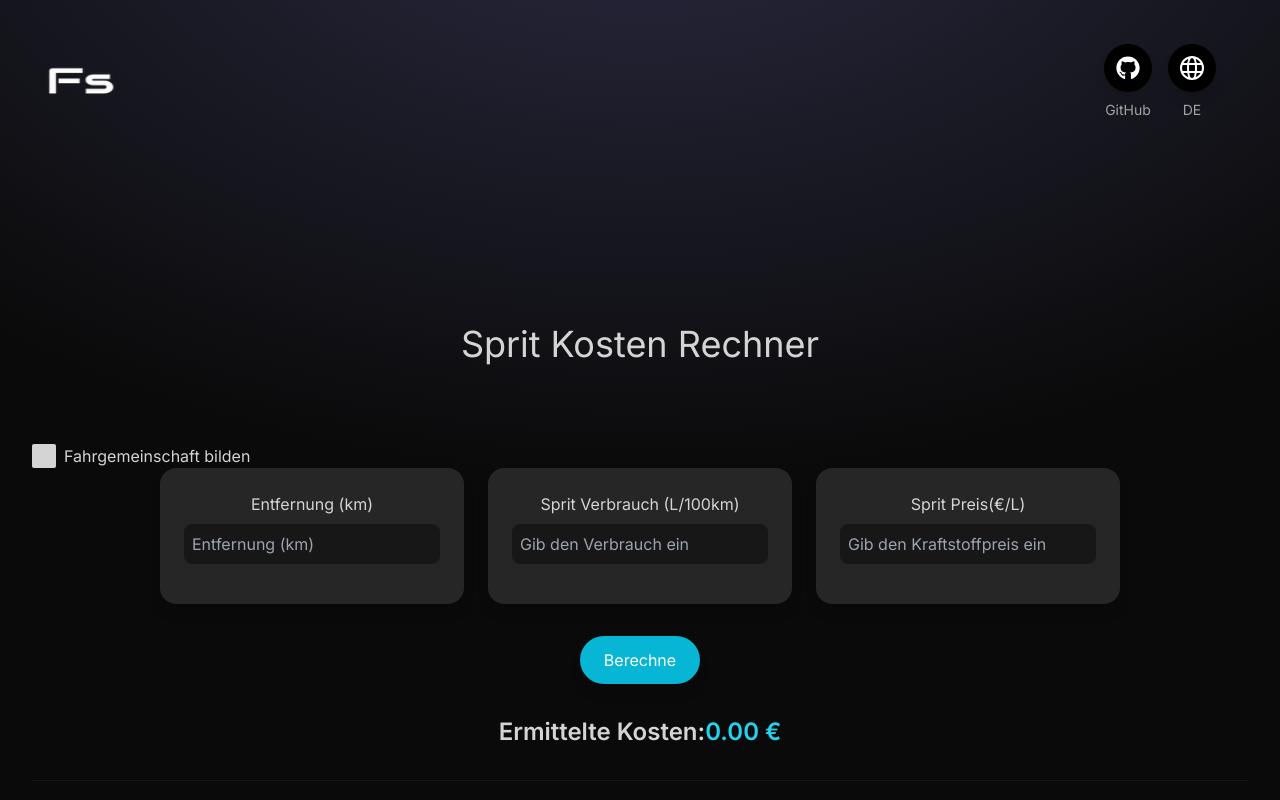
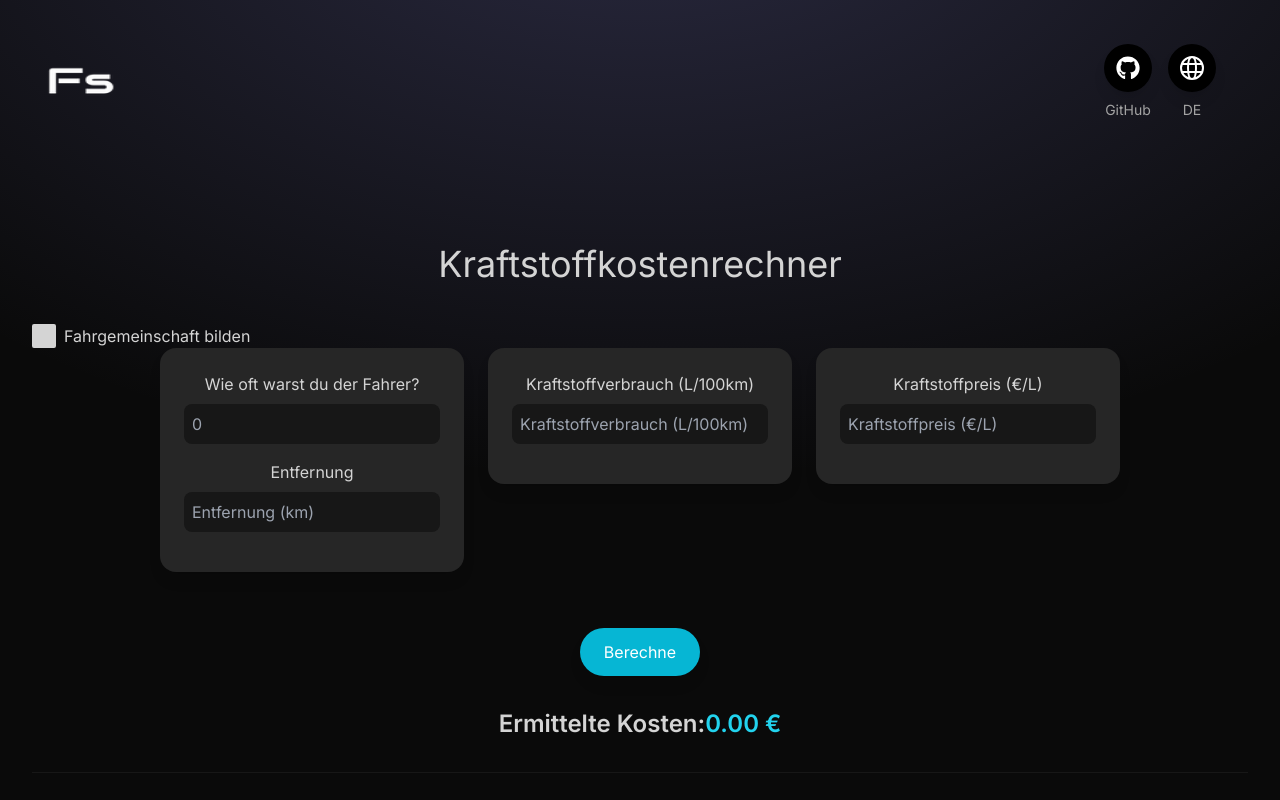
Before and after one commit to Sebu-Dev/fuel_cost_calculator, a React app in the folder spritkostenrechner/: page / in a window 1280 px wide. Shown: the top 800 px of the page. Built offline with nearby package versions, Linux system fonts and the light colour scheme; the HTML template or start-up script is replaced by a standard one.

Commit message:
refactor: remove duplicated code feat: added translations

```diff
--- a/spritkostenrechner/src/components/Calculator/CarPool.tsx
+++ b/spritkostenrechner/src/components/Calculator/CarPool.tsx
@@ -1,5 +1,6 @@
 import React from 'react';
-import Distance from './Distance';
+import { useLanguage } from '../../context/LanguageContext';
+import { TripInput } from './TripInput';
 
 interface CarPoolProps {
   driverTrips: number | 0;
@@ -22,36 +23,33 @@ export const CarPool: React.FC<CarPoolProps> = ({
   setPassengerDistance,
   setPassengerTrips
 }) => {
+  const { translations } = useLanguage();
+
   return (
     <div className="flex flex-wrap justify-center gap-6 mt-6">
-      {/* Wie oft warst du der Fahrer? */}
-      <div className="w-full sm:w-1/3 lg:w-1/4">
-        <div className="flex flex-col items-center bg-neutral-800 p-6 rounded-2xl shadow-lg">
-          <label className="mb-2 text-neutral-300">Wie oft warst du der Fahrer?</label>
-          <input
-            type="number"
-            value={driverTrips}
-            onChange={(e) => setDriverTrips(Number(e.target.value))}
-            className="bg-neutral-900 text-neutral-300 rounded-lg p-2 mb-4 w-full"
-            placeholder="Anzahl der Fahrten als Fahrer"
-          />
-        </div>
-      </div>
-      <Distance distance={driverDistance} setDistance={setDriverDistance} />
-      {/* Wie oft warst du der Mitfahrer? */}
-      <div className="w-full sm:w-1/3 lg:w-1/4">
-        <div className="flex flex-col items-center bg-neutral-800 p-6 rounded-2xl shadow-lg">
-          <label className="mb-2 text-neutral-300">Wie oft warst du Mitfahrer?</label>
-          <input
-            type="number"
-            value={passengerTrips}
-            onChange={(e) => setPassengerTrips(Number(e.target.value))}
-            className="bg-neutral-900 text-neutral-300 rounded-lg p-2 mb-4 w-full"
-            placeholder="Anzahl der Fahrten als Mitfahrer"
-          />
-        </div>
-      </div>
-      <Distance distance={passengerDistance} setDistance={setPassengerDistance} />
+      {/* Fahrer */}
+      <TripInput
+        title={translations.CARPOOL.DRIVER.TITLE}
+        distanceLabel={translations.CARPOOL.DRIVER.DISTANCELABLE}
+        tripsValue={driverTrips}
+        distanceValue={driverDistance}
+        onTripsChange={setDriverTrips}
+        onDistanceChange={setDriverDistance}
+        placeholderTrips={translations.CARPOOL.DRIVER.TRIPSPLACEHOLDER}
+        placeholderDistance={translations.CARPOOL.DRIVER.DISTANCEPLACEHOLDER}
+      />
+
+      {/* Mitfahrer */}
+      <TripInput
+        title={translations.CARPOOL.PASSENGER.TITLE}
+        distanceLabel={translations.CARPOOL.PASSENGER.DISTANCELABLE}
+        tripsValue={passengerTrips}
+        distanceValue={passengerDistance}
+        onTripsChange={setPassengerTrips}
+        onDistanceChange={setPassengerDistance}
+        placeholderTrips={translations.CARPOOL.PASSENGER.TRIPSPLACEHOLDER}
+        placeholderDistance={translations.CARPOOL.PASSENGER.DISTANCEPLACEHOLDER}
+      />
     </div>
   );
 };
--- a/spritkostenrechner/src/components/Calculator/Distance.tsx
+++ b/spritkostenrechner/src/components/Calculator/Distance.tsx
@@ -10,15 +10,15 @@ export const Distance: React.FC<DistanceProps> = ({ distance, setDistance }) =>
   const { translations } = useLanguage();
 
   return (
-    <div className="w-full sm:w-1/3 lg:w-1/4">
+    <div>
       <div className="flex flex-col items-center bg-neutral-800 p-6 rounded-2xl shadow-lg">
-        <label className="mb-2 text-neutral-300">{translations.FUELCOSTCALCULATOR.distance}</label>
+        <label className="mb-2 text-neutral-300">{translations.FUELCOSTCALCULATOR.DISTANCE}</label>
         <input
           type="number"
           value={distance || ''}
           onChange={(e) => setDistance(e.target.value ? Number(e.target.value) : 0)}
           className="bg-neutral-900 text-neutral-300 rounded-lg p-2 mb-4 w-full"
-          placeholder={translations.FUELCOSTCALCULATOR.distance}
+          placeholder={translations.FUELCOSTCALCULATOR.DISTANCE}
         />
       </div>
     </div>
--- a/spritkostenrechner/src/components/Calculator/FuelCostCalculator.tsx
+++ b/spritkostenrechner/src/components/Calculator/FuelCostCalculator.tsx
@@ -3,10 +3,10 @@ import { useState } from 'react';
 import { useLanguage } from '../../context/LanguageContext';
 
 import { CarPool } from './CarPool';
-import Distance from './Distance';
 import FuelEfficiency from './FuelEfficiency';
 import FuelPrice from './FuelPrice';
 import Carpool from './IsCarpool';
+import { TripInput } from './TripInput';
 
 type Trip = {
   driverDistance: number;
@@ -22,9 +22,9 @@ const FuelCostCalculator = () => {
   const [fuelEfficiency, setFuelEfficiency] = useState<number>(0);
   const [fuelPrice, setFuelPrice] = useState<number>(0);
   const [result, setResult] = useState<number>(0);
-  const [driverTrips, setDriverTrips] = useState(1);
+  const [driverTrips, setDriverTrips] = useState(0);
   const [driverDistance, setDriverDistance] = useState(0);
-  const [passengerTrips, setPassengerTrips] = useState(1);
+  const [passengerTrips, setPassengerTrips] = useState(0);
   const [passengerDistance, setPassengerDistance] = useState(0);
 
   const calculateCost = (trip: Trip) => {
@@ -69,9 +69,12 @@ const FuelCostCalculator = () => {
       initial={{ opacity: 0 }}
       animate={{ opacity: 1 }}
       transition={{ duration: 1 }}
-      className="border-b flex-grow border-neutral-900 pb-8">
-      <h2 className="my-20 text-center text-4xl">{translations.FUELCOSTCALCULATOR.headline}</h2>
-      <Carpool carpooling={carpooling} setCarpooling={setCarpooling} />
+      className="border-b flex-grow border-neutral-900 pb-8 ">
+      <h1 className=" text-center text-4xl mb-10">{translations.FUELCOSTCALCULATOR.HEADLINE}</h1>
+
+      <div className="flex-auto w-full">
+        <Carpool carpooling={carpooling} setCarpooling={setCarpooling} />
+      </div>
       {carpooling && (
         <div className=" mb-6">
           <CarPool
@@ -88,7 +91,18 @@ const FuelCostCalculator = () => {
       )}
       <div className="flex flex-wrap justify-center gap-6">
         {/* Input Fields */}
-        {!carpooling && <Distance distance={driverDistance} setDistance={setDriverDistance} />}
+        {!carpooling && (
+          <TripInput
+            title="Wie oft warst du der Fahrer?"
+            distanceLabel="Entfernung"
+            tripsValue={driverTrips}
+            distanceValue={driverDistance}
+            onTripsChange={setDriverTrips}
+            onDistanceChange={setDriverDistance}
+            placeholderTrips="0"
+            placeholderDistance={translations.FUELCOSTCALCULATOR.DISTANCE}
+          />
+        )}
         <FuelEfficiency fuelEfficiency={fuelEfficiency} setFuelEfficiency={setFuelEfficiency} />
         <FuelPrice fuelPrice={fuelPrice} setFuelPrice={setFuelPrice} />
       </div>
@@ -97,14 +111,14 @@ const FuelCostCalculator = () => {
         <button
           onClick={carpooling ? callCalculateCost : callCalculateCost}
           className="px-6 py-3 bg-cyan-500 text-white rounded-full shadow-lg hover:bg-cyan-600 transition-all">
-          {translations.FUELCOSTCALCULATOR.buttonCalculate}
+          {translations.FUELCOSTCALCULATOR.BUTTONCALCULATE}
         </button>
       </div>
       {/* Result */}
       {result !== null && (
         <div className="text-center mt-8">
           <p className="text-2xl font-semibold text-neutral-300">
-            {translations.FUELCOSTCALCULATOR.estimatedFuelCost}
+            {translations.FUELCOSTCALCULATOR.DETERMINEDFUELCOST}
             <span className="text-cyan-400">{result.toFixed(2)} €</span>
           </p>
         </div>
--- a/spritkostenrechner/src/components/Calculator/FuelEfficiency.tsx
+++ b/spritkostenrechner/src/components/Calculator/FuelEfficiency.tsx
@@ -16,14 +16,14 @@ export const FuelEfficiency: React.FC<FuelEfficiencyProps> = ({
     <div className="w-full sm:w-1/3 lg:w-1/4">
       <div className="flex flex-col items-center bg-neutral-800 p-6 rounded-2xl shadow-lg">
         <label className="mb-2 text-neutral-300">
-          {translations.FUELCOSTCALCULATOR.fuelEfficiency}
+          {translations.FUELCOSTCALCULATOR.FUELEFFICIENCY}
         </label>{' '}
         <input
           type="number"
           value={fuelEfficiency || ''}
           onChange={(e) => setFuelEfficiency(e.target.value ? Number(e.target.value) : 0)}
           className="bg-neutral-900 text-neutral-300 rounded-lg p-2 mb-4 w-full"
-          placeholder="Gib den Verbrauch ein"
+          placeholder={translations.FUELCOSTCALCULATOR.FUELEFFICIENCY}
         />
       </div>
     </div>
--- a/spritkostenrechner/src/components/Calculator/FuelPrice.tsx
+++ b/spritkostenrechner/src/components/Calculator/FuelPrice.tsx
@@ -11,13 +11,13 @@ export const FuelPrice: React.FC<FuelPriceProps> = ({ fuelPrice, setFuelPrice })
   return (
     <div className="w-full sm:w-1/3 lg:w-1/4">
       <div className="flex flex-col items-center bg-neutral-800 p-6 rounded-2xl shadow-lg">
-        <label className="mb-2 text-neutral-300">{translations.FUELCOSTCALCULATOR.fuelPrice}</label>{' '}
+        <label className="mb-2 text-neutral-300">{translations.FUELCOSTCALCULATOR.FUELPRICE}</label>{' '}
         <input
           type="number"
           value={fuelPrice || ''}
           onChange={(e) => setFuelPrice(e.target.value ? Number(e.target.value) : 0)}
           className="bg-neutral-900 text-neutral-300 rounded-lg p-2 mb-4 w-full"
-          placeholder="Gib den Kraftstoffpreis ein"
+          placeholder={translations.FUELCOSTCALCULATOR.FUELPRICE}
         />
       </div>
     </div>
--- a/spritkostenrechner/src/components/Calculator/IsCarpool.tsx
+++ b/spritkostenrechner/src/components/Calculator/IsCarpool.tsx
@@ -1,16 +1,17 @@
-import React from 'react';
+import { useLanguage } from '../../context/LanguageContext';
 
 interface CarpoolProps {
   carpooling: boolean | false;
   setCarpooling: (value: boolean | false) => void;
 }
 
-export const Carpool: React.FC<CarpoolProps> = ({ carpooling, setCarpooling }) => {
+export const Carpool = ({ carpooling, setCarpooling }: CarpoolProps) => {
+  const { translations } = useLanguage();
+
   const handleCarpoolingChange = () => {
     setCarpooling(!carpooling);
   };
   return (
-    <div className="flex-auto w-full">
     <div className="flex items-center mt-4">
       <label htmlFor="carpool" className="flex items-center cursor-pointer">
         <div
@@ -32,7 +33,9 @@ export const Carpool: React.FC<CarpoolProps> = ({ carpooling, setCarpooling }) =
             </svg>
           )}
         </div>
-          <span className="ml-2 text-neutral-300 ">Fahrgemeinschaft bilden</span>
+        <span className="ml-2 text-neutral-300 ">
+          {translations.FUELCOSTCALCULATOR.CARPOOL_FORMATION}
+        </span>
       </label>
       <input
         type="checkbox"
@@ -42,7 +45,6 @@ export const Carpool: React.FC<CarpoolProps> = ({ carpooling, setCarpooling }) =
         className="hidden"
       />
     </div>
-    </div>
   );
 };
 
--- /dev/null
+++ b/spritkostenrechner/src/components/Calculator/TripInput.tsx
@@ -0,0 +1,46 @@
+import React from 'react';
+
+interface TripInputProps {
+  title: string;
+  distanceLabel: string;
+  tripsValue: number;
+  distanceValue: number;
+  onTripsChange: (value: number) => void;
+  onDistanceChange: (value: number) => void;
+  placeholderTrips: string;
+  placeholderDistance: string;
+}
+
+export const TripInput: React.FC<TripInputProps> = ({
+  title,
+  distanceLabel,
+  tripsValue,
+  distanceValue,
+  onTripsChange,
+  onDistanceChange,
+  placeholderTrips,
+  placeholderDistance
+}) => {
+  return (
+    <div className="w-full sm:w-1/3 lg:w-1/4">
+      <div className="flex flex-col items-center bg-neutral-800 p-6 rounded-2xl shadow-lg mb-6">
+        <label className="mb-2 text-neutral-300">{title}</label>
+        <input
+          type="number"
+          value={tripsValue || ''}
+          onChange={(e) => onTripsChange(Number(e.target.value))}
+          className="bg-neutral-900 text-neutral-300 rounded-lg p-2 mb-4 w-full"
+          placeholder={placeholderTrips}
+        />
+        <label className="mb-2 text-neutral-300">{distanceLabel}</label>
+        <input
+          type="number"
+          value={distanceValue || ''}
+          onChange={(e) => onDistanceChange(Number(e.target.value))}
+          className="bg-neutral-900 text-neutral-300 rounded-lg p-2 mb-4 w-full"
+          placeholder={placeholderDistance}
+        />
+      </div>
+    </div>
+  );
+};
--- a/spritkostenrechner/src/constants/de.tsx
+++ b/spritkostenrechner/src/constants/de.tsx
@@ -8,12 +8,27 @@ export const DE: Language = {
     emailWorking: 'Florian.Sebulke@Volkswagen.de (SE-A/32)'
   },
   FUELCOSTCALCULATOR: {
-    headline: 'Sprit Kosten Rechner',
-    distance: 'Entfernung (km)',
-    fuelEfficiency: 'Sprit Verbrauch (L/100km)',
-    fuelPrice: 'Sprit Preis(€/L)',
-    buttonCalculate: 'Berechne',
-    estimatedFuelCost: 'Ermittelte Kosten:'
+    HEADLINE: 'Kraftstoffkostenrechner',
+    DISTANCE: 'Entfernung (km)',
+    FUELEFFICIENCY: 'Kraftstoffverbrauch (L/100km)',
+    FUELPRICE: 'Kraftstoffpreis (€/L)',
+    BUTTONCALCULATE: 'Berechne',
+    DETERMINEDFUELCOST: 'Ermittelte Kosten:',
+    CARPOOL_FORMATION: ' Fahrgemeinschaft bilden'
   },
-  GET_IN_TOUCH_HEADLINE: 'Kontakt'
+  GET_IN_TOUCH_HEADLINE: 'Kontakt',
+  CARPOOL: {
+    DRIVER: {
+      TITLE: 'Wie oft warst du der Fahrer?',
+      DISTANCELABLE: 'Entfernung',
+      TRIPSPLACEHOLDER: '0',
+      DISTANCEPLACEHOLDER: 'Entfernung eingeben (km)'
+    },
+    PASSENGER: {
+      TITLE: 'Wie oft warst du Mitfahrer?',
+      DISTANCELABLE: 'Entfernung zum Treffpunkt',
+      TRIPSPLACEHOLDER: '0',
+      DISTANCEPLACEHOLDER: 'Entfernung eingeben (km)'
+    }
+  }
 };
--- a/spritkostenrechner/src/styles/index.css
+++ b/spritkostenrechner/src/styles/index.css
@@ -6,3 +6,7 @@
 :root {
   font-family: 'inter', sans-serif;
 }
+input[type='number']::-webkit-inner-spin-button,
+input[type='number']::-webkit-outer-spin-button {
+  -webkit-appearance: none;
+}
```
Also changed, not shown: spritkostenrechner/src/components/save/FuelCostCalculator.tsx (+6 -6 lines), spritkostenrechner/src/constants/en.tsx (+22 -7 lines), spritkostenrechner/src/types/types.ts (+22 -6 lines). Lines whose indentation alone changed are shown as unchanged.
